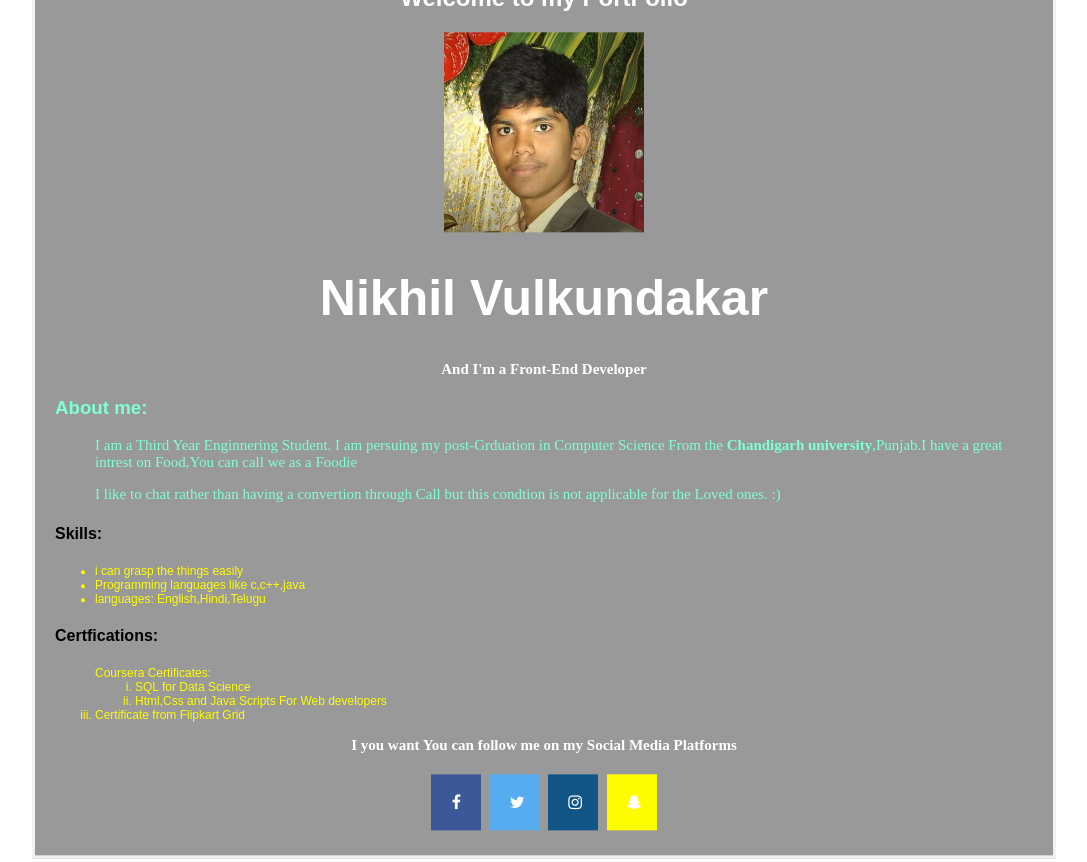
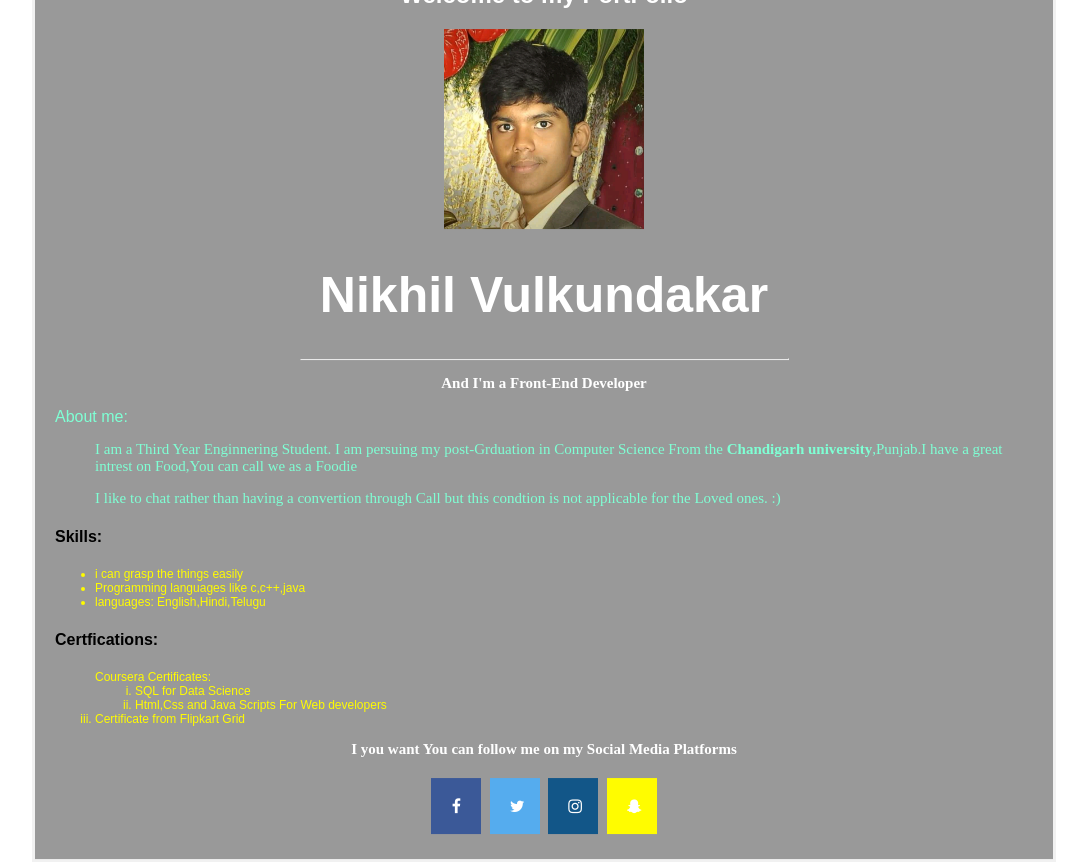
Before and after one commit to Nikhil926/Honchous-Training-Project-1, a plain HTML site: page portfolio/index.html in a window 1280 px wide. Shown: the whole page, without its empty margins (96-1183 px from the left). Drawn offline with Linux system fonts and the light colour scheme.

Commit message:
Update index.html

```diff
--- a/portfolio/index.html
+++ b/portfolio/index.html
@@ -15,11 +15,12 @@
 
     <h2>Welcome to my PortFolio</h2>
     <img src="IMG-20181001-WA0003.jpg">
-    <h1 style="font-size:50px">Nikhil Vulkundakar</h1>
-    <p>And I'm a Front-End Developer</p>
+    <h1 style="font-size:50px" class="dev">Nikhil <span color="black">Vulkundakar</span></h1>
+    <hr width="50%" size="3">
+    <p >And I'm a Front-End Developer</p>
     <dl>
         <dt>
-            <h3>About me:</h3>
+            About me:
         </dt>
         <dd><p>I am a Third Year Enginnering Student. I am persuing my post-Grduation in Computer Science From the <b>Chandigarh university</b>,Punjab.I have a great intrest on Food,You can call we as a Foodie</p>
             <p>I like to chat rather than having a convertion through Call but this condtion is not applicable for the Loved ones. :)</p>
```
